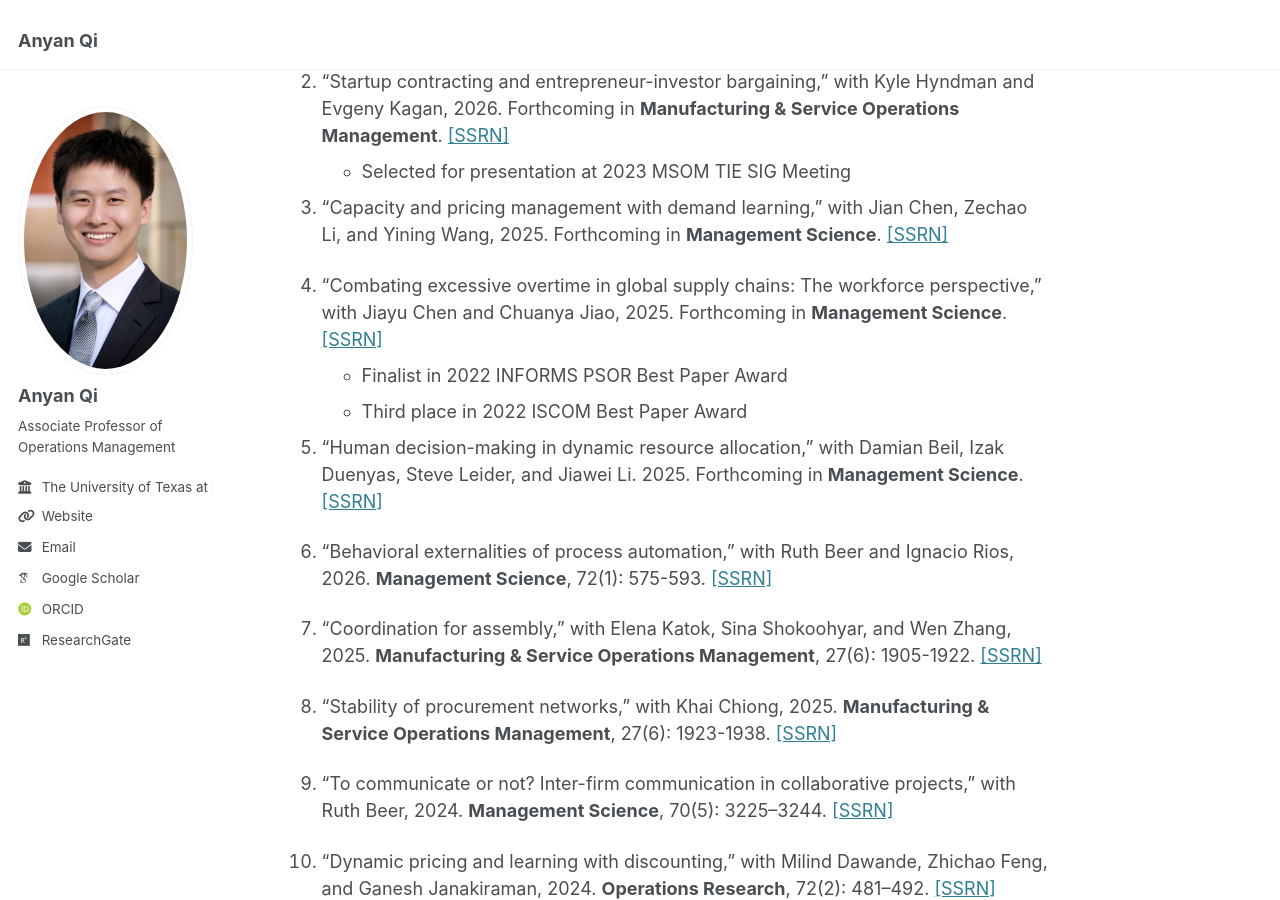
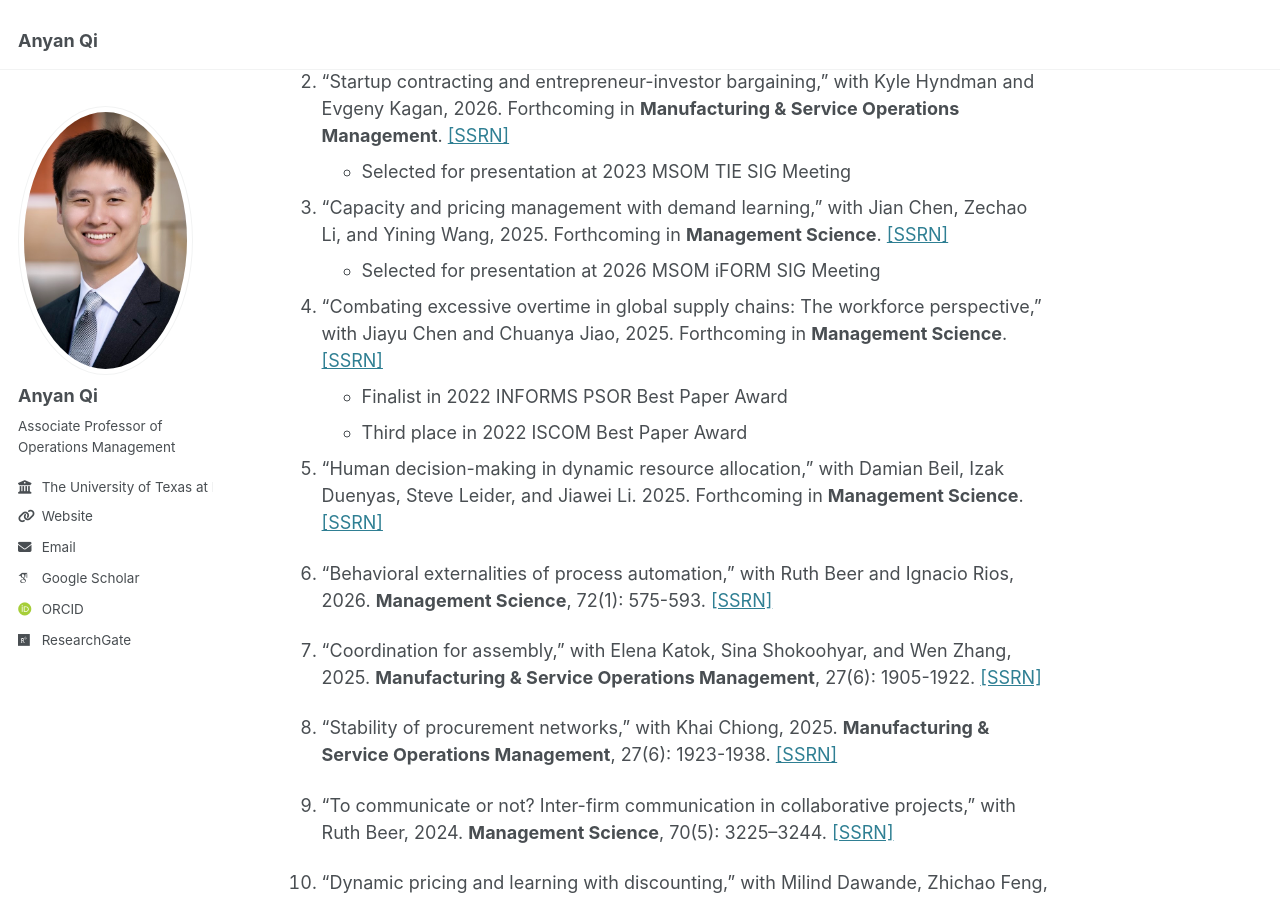
Before and after one commit to qi-anyan/qi-anyan.github.io, a Jekyll site: the page built from _pages/about.md, in a window 1280 px wide and 900 px high, scrolled down 1008 px. Built offline with Jekyll 4.4.1, drawn with Linux system fonts in a browser that asks for light colours; some web fonts are replaced.

Commit message:
Initial commit

```diff
--- a/_pages/about.md
+++ b/_pages/about.md
@@ -26,6 +26,7 @@ Journal Papers
     - Selected for presentation at 2023 MSOM TIE SIG Meeting
 
 1. "Capacity and pricing management with demand learning," with Jian Chen, Zechao Li, and Yining Wang, 2025. Forthcoming in **Management Science**. [[SSRN]](https://papers.ssrn.com/sol3/papers.cfm?abstract_id=4414361)
+    - Selected for presentation at 2026 MSOM iFORM SIG Meeting
 
 1. "Combating excessive overtime in global supply chains: The workforce perspective," with Jiayu Chen and Chuanya Jiao, 2025. Forthcoming in **Management Science**. [[SSRN]](https://papers.ssrn.com/sol3/papers.cfm?abstract_id=4134422)
     - Finalist in 2022 INFORMS PSOR Best Paper Award
```
